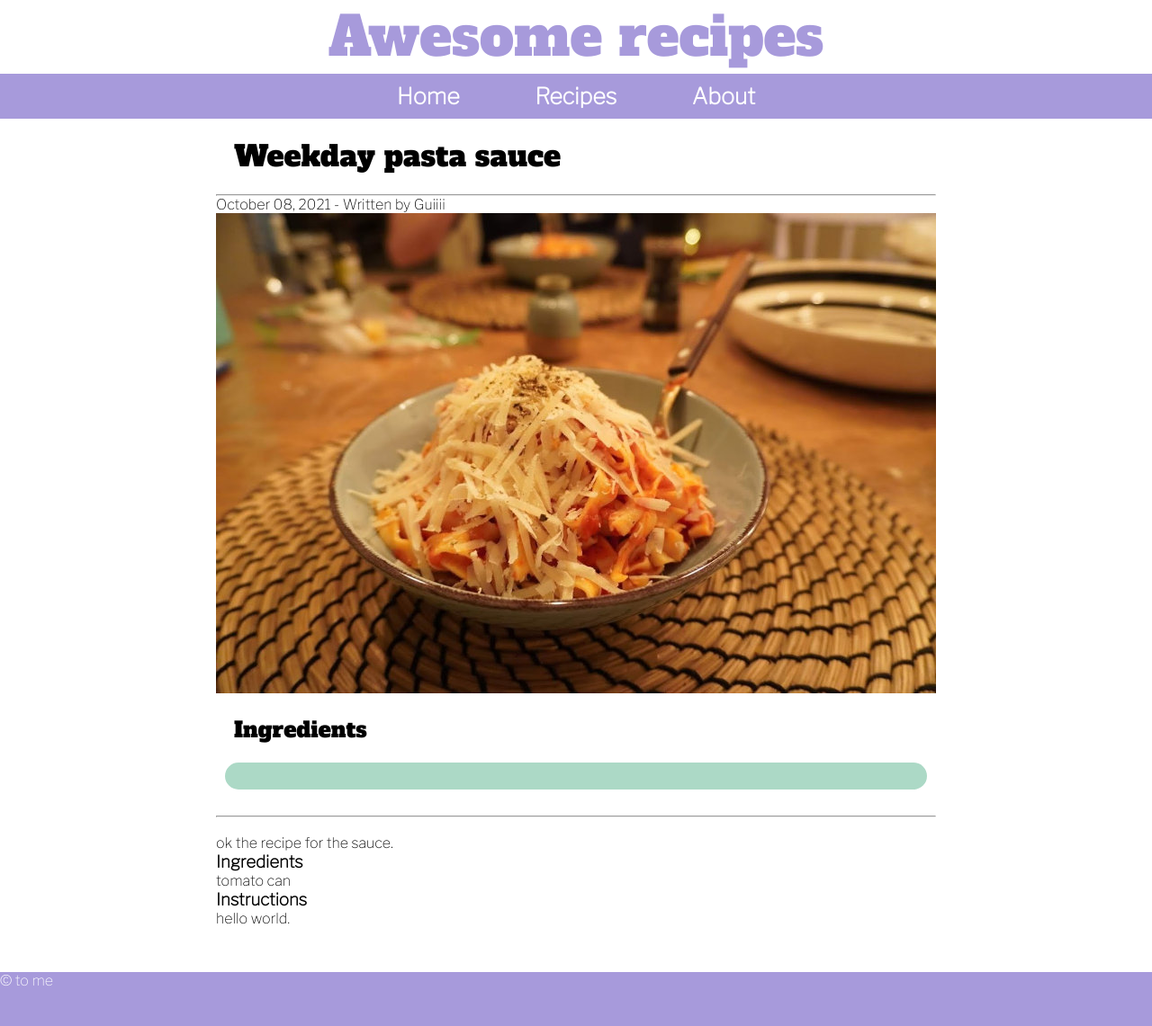
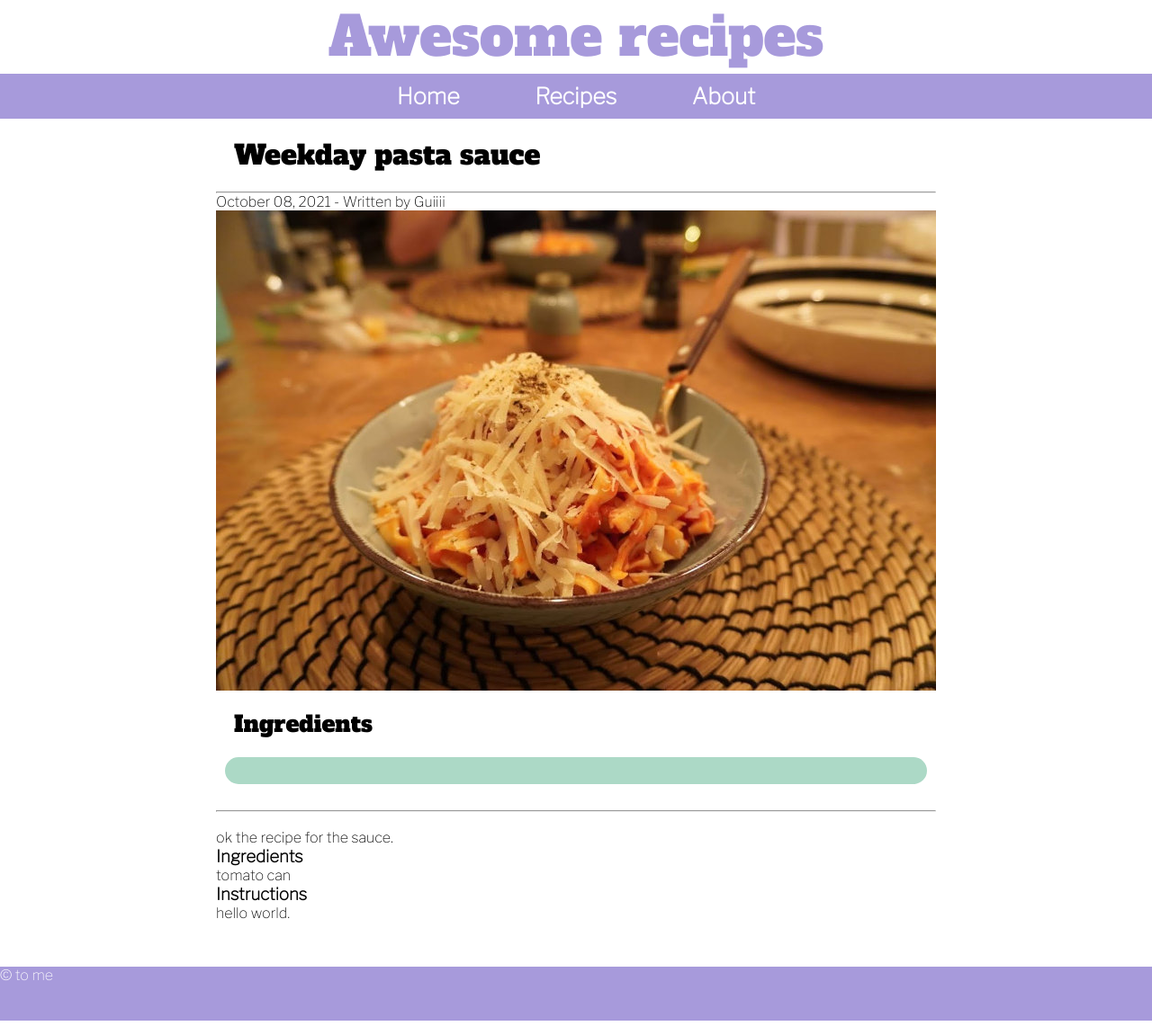
Before and after one commit to neuracr/neuracr.github.io, a Jekyll site: the page built from docs/recipes/_posts/2021-10-08-weekday-pasta-sauce.md, in a window 1280 px wide. Shown: the whole page at 90% size. Built offline with Jekyll 4.4.1, drawn with Linux system fonts in a browser that asks for light colours.

Commit message:
Resize the main picture in the recipes. Also makes the titles bigger.

```diff
--- a/docs/_layouts/recipe.html
+++ b/docs/_layouts/recipe.html
@@ -4,7 +4,7 @@
 <h1>{{page.title | capitalize }}</h1>
 <hr>
 <p>{{ page.date | date: '%B %d, %Y' }} - Written by {{ page.author }}</p>
-<img src="{{ page.preview_picture }}" alt="recipe preview picture">
+<img id="recipe-main-picture" src="{{ page.preview_picture }}" alt="recipe preview picture">
 <h2>Ingredients</h2>
 <section id="ingredient-list">
     <ul>
--- a/docs/css/style.css
+++ b/docs/css/style.css
@@ -42,6 +42,14 @@
     font-family: 'Alfa Slab One';
     font-weight: normal;
     margin: 20px;
+}
+
+h1 {
+    font-size: 30px;
+}
+
+h2 {
+    font-size: 25px;
 }
 
 nav {
@@ -144,6 +152,12 @@
     border-radius: 50px;
 }
 
+#recipe-main-picture {
+    max-width: 100%;
+    max-height: 100%;
+    display: block;
+}
+
 #ingredient-list li::before {
   content: "\2022";
   color: var(--color4);
```
Also changed, not shown: 1 other file.
